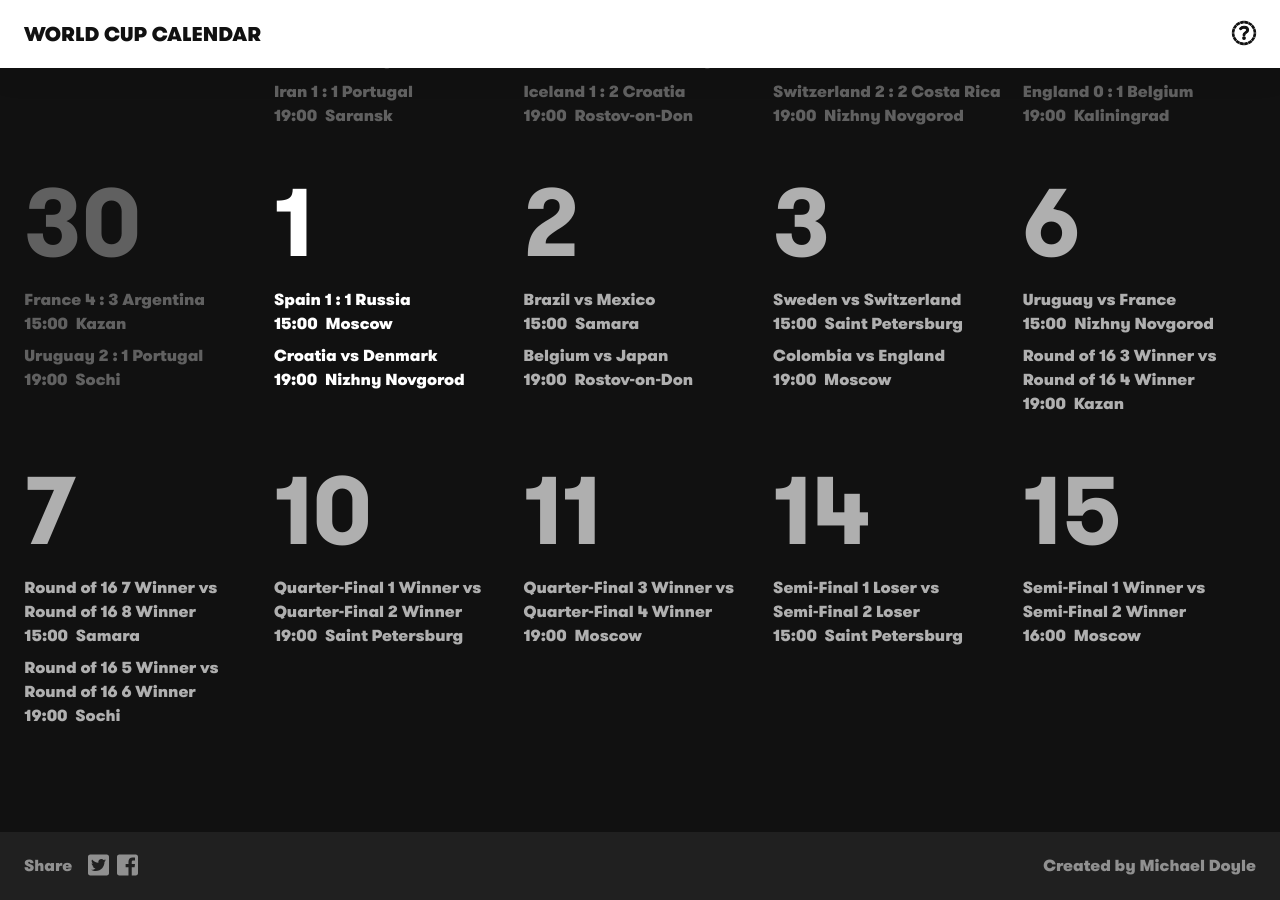
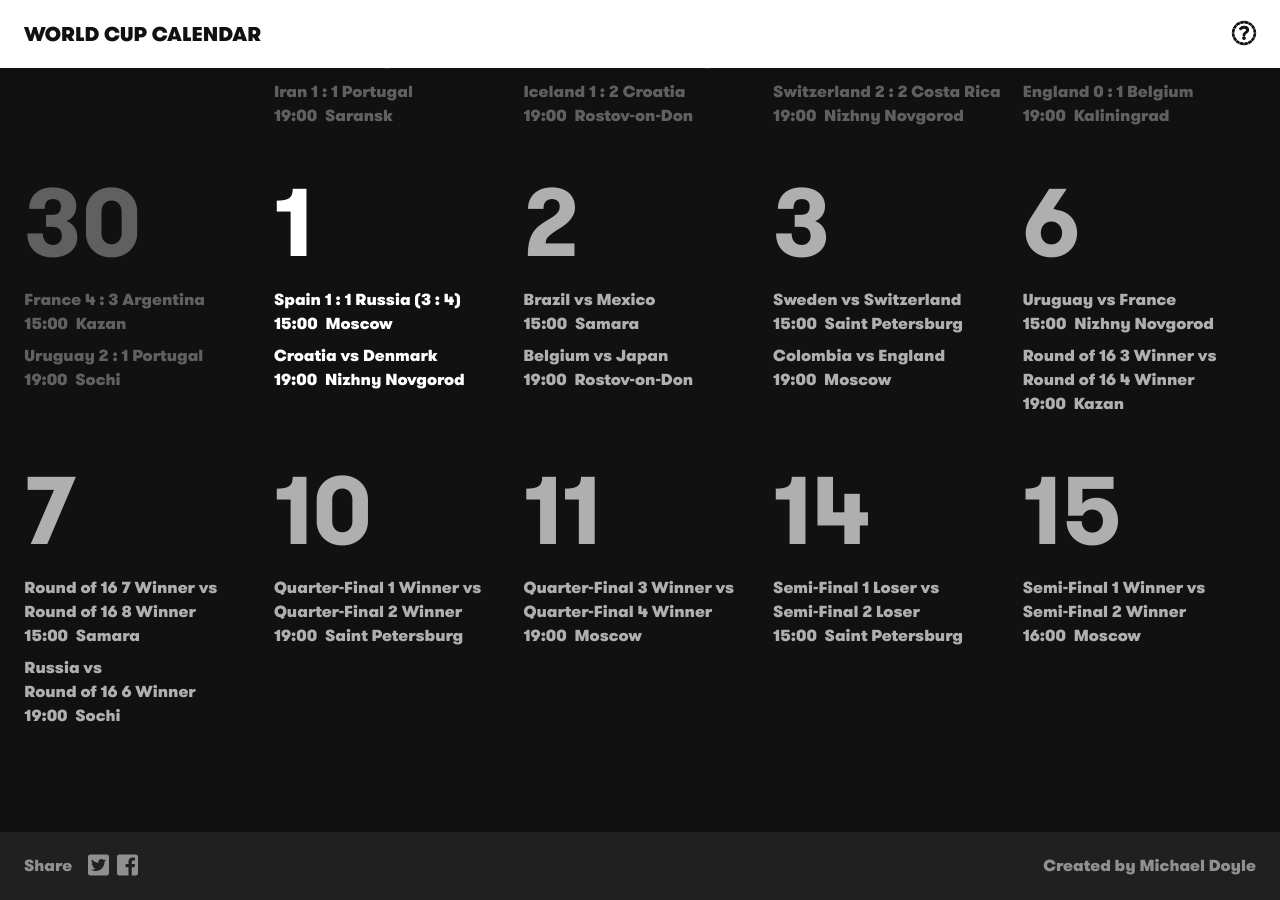
Before and after one commit to iamclydehoel/worldcupcalendar-2018, a Jekyll site: the page built from index.html, in a window 1280 px wide and 900 px high, scrolled down 1068 px. Built offline with Jekyll 4.4.1, drawn with Linux system fonts in a browser that asks for light colours; nearby versions of some CDN libraries.

Commit message:
Add penalty score

```diff
--- a/_data/fixtures.yml
+++ b/_data/fixtures.yml
@@ -335,6 +335,7 @@
     - team1: Spain
       team2: Russia
       score: '1 : 1'
+      pens: '3 : 4'
       time: '15:00'
       venue: Moscow
 
@@ -394,7 +395,7 @@
       time: '15:00'
       venue: Samara
 
-    - team1: Round of 16 5 Winner
+    - team1: Russia
       team2: Round of 16 6 Winner
       score:
       time: '19:00'
--- a/index.html
+++ b/index.html
@@ -18,6 +18,7 @@ excerpt: Lorem ipsum dolor sit amet
                 <span class="fixture__team">{{ match.team1 }}</span>
                 {% if match.score %}{{ match.score }}{% else %}vs{% endif %}
                 <span class="fixture__team">{{ match.team2 }}</span>
+                {% if match.pens %}({{ match.pens }}){% endif %}
               </p>
               <p class="fixture__details">
                 <span class="fixture__time">{{ match.time }}&nbsp;</span> <span class="fixture__venue">{{ match.venue }}</span>
```
